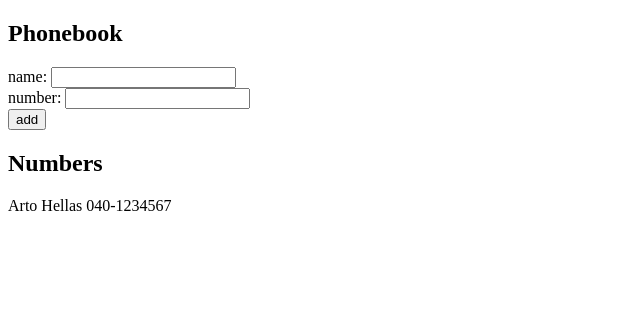
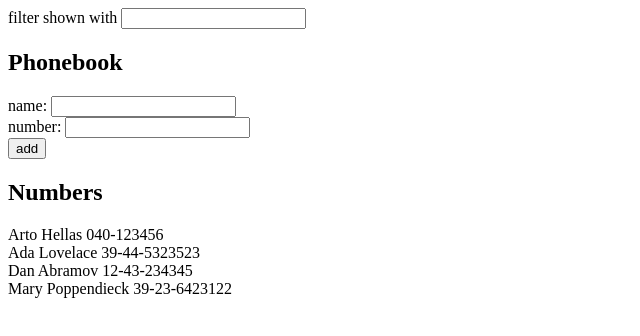
Before and after one commit to AcharaChisomSolomon/fullstack-open, a React (Vite) app in the folder part2/phonebook/fe/: page / in a window 1280 px wide. Shown: the top 336 px of the page, without its empty margins (0-640 px from the left). Built offline with nearby package versions, Linux system fonts and the light colour scheme.

Commit message:
2.9 done

```diff
--- a/part2/phonebook/fe/src/App.jsx
+++ b/part2/phonebook/fe/src/App.jsx
@@ -1,12 +1,15 @@
 import { useState } from "react";
 
 const App = () => {
-  const [persons, setPersons] = useState([{
-    name: "Arto Hellas",
-    number: "040-1234567",
-  }]);
+  const [persons, setPersons] = useState([
+    { name: "Arto Hellas", number: "040-123456", id: 1 },
+    { name: "Ada Lovelace", number: "39-44-5323523", id: 2 },
+    { name: "Dan Abramov", number: "12-43-234345", id: 3 },
+    { name: "Mary Poppendieck", number: "39-23-6423122", id: 4 },
+  ]);
   const [newName, setNewName] = useState("");
   const [newNumber, setNewNumber] = useState("");
+  const [filter, setFilter] = useState("");
 
   const handleSubmit = (e) => {
     e.preventDefault();
@@ -26,8 +29,18 @@
     setNewNumber("");
   }
 
+  let personsToShow = filter
+    ? persons.filter((person) => person.name.toLowerCase().includes(filter.toLowerCase()))
+    : persons;
+
   return (
     <div>
+      <div>
+        filter shown with <input
+          value={filter}
+          onChange={(e) => setFilter(e.target.value)}
+        />
+      </div>
 
       <h2>Phonebook</h2>
       <form onSubmit={handleSubmit}>
@@ -49,7 +62,7 @@
       </form>
 
       <h2>Numbers</h2>
-      {persons.map((person) => (
+      {personsToShow.map((person) => (
         <div key={person.name}>{person.name} { person.number }</div>
       ))}
 
```
